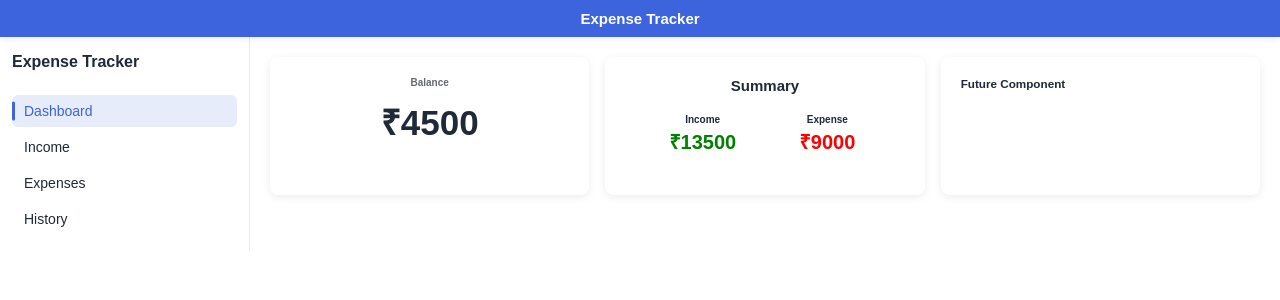
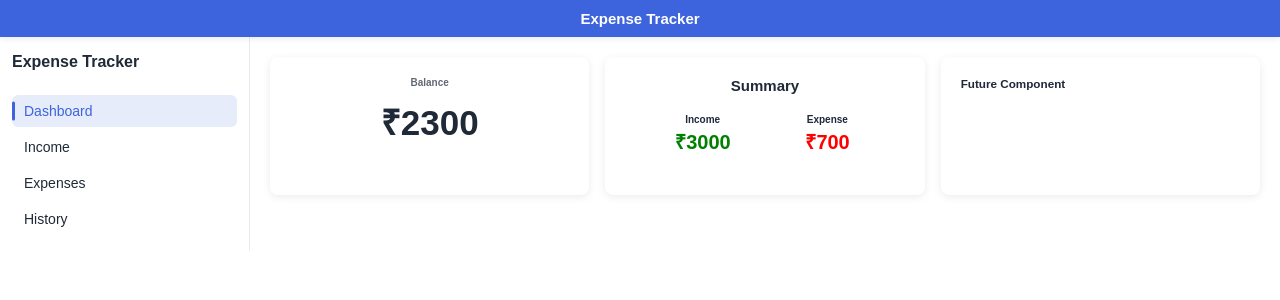
Before and after one commit to NikhilJamdar2311/react-expense-tracker, a React (Vite) app: page / in a window 1280 px wide. Shown: the top 300 px of the page. Built offline with nearby package versions, Linux system fonts and the light colour scheme.

Commit message:
Refactor transaction data structure for improved clarity and accuracy in calculations

```diff
--- a/src/components/Dashboard/Dashboard.jsx
+++ b/src/components/Dashboard/Dashboard.jsx
@@ -3,17 +3,37 @@ import Balance from "../Balance/Balance";
 import Summary from "../Summary/Summary";
 
 function Dashboard({ activeView }) {
-    const [transactions] = useState([
-        10000, -5000, 2000, -1000, -3000, 1500,
-    ]);
+    const data = [
+        {
+            id: 1,
+            text: "Income",
+            amount: 1000
+        },
+        {
+            id: 2,
+            text: "Expense",
+            amount: -500
+        },
+        {
+            id: 3,
+            text: "Food",
+            amount: -200
+        },
+        {
+            id: 4,
+            text: "Freelance",
+            amount: 2000
+        }
+    ]
+    const [transactions] = useState(data);
 
     const income = transactions
-        .filter((amount) => amount > 0)
-        .reduce((acc, cur) => acc + cur, 0);
+        .filter((transactions) => transactions.amount > 0)
+        .reduce((acc, transactions) => acc + transactions.amount, 0);
 
     const expense = transactions
-        .filter((amount) => amount < 0)
-        .reduce((acc, cur) => acc + Math.abs(cur), 0);
+        .filter((transactions) => transactions.amount < 0)
+        .reduce((acc, transactions) => acc + Math.abs(transactions.amount), 0);
 
     const balance = income - expense;
 
```
